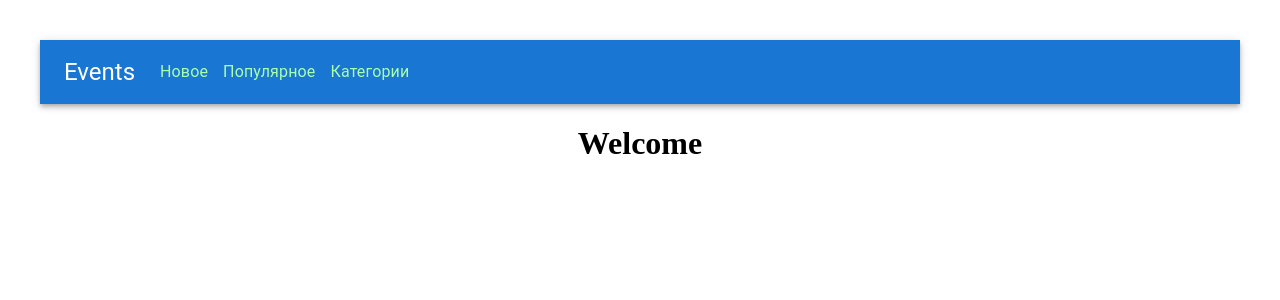
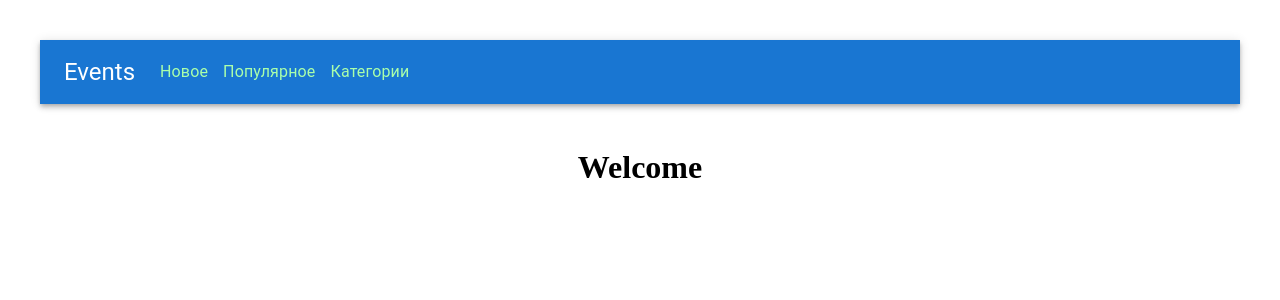
Before and after one commit to atygayeff/event-project, a React (Vite) app: page / in a window 1280 px wide. Shown: the top 300 px of the page. Built offline with nearby package versions, Linux system fonts and the light colour scheme.

Commit message:
Content styling

```diff
--- a/src/components/layout/Main.styles.ts
+++ b/src/components/layout/Main.styles.ts
@@ -1,3 +1,9 @@
 import { styled } from "@mui/material";
 
 export const MainWrapper = styled('div')``;
+
+export const Content = styled('main')`
+  max-width: 1100px;
+  margin: 0 auto;
+  padding: 24px;
+`;
--- a/src/components/layout/MainLayout.tsx
+++ b/src/components/layout/MainLayout.tsx
@@ -1,10 +1,12 @@
 import { Outlet } from "react-router-dom"
 import { Header } from "./Header"
-import { MainWrapper } from "./Main.styles"
+import { Content, MainWrapper } from "./Main.styles"
 
 export const MainLayout = () => {
     return <MainWrapper>
         <Header />
-        <Outlet />
+        <Content>
+            <Outlet />
+        </Content>
     </MainWrapper>
 }
```
